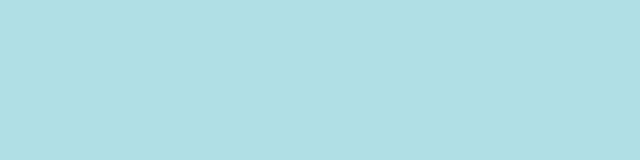
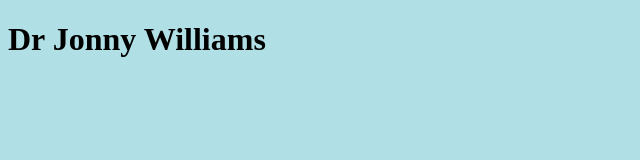
Before and after one commit to jonnyhtw/jonnyhtw.github.io, a plain HTML site: page index.html in a window 1280 px wide. Shown: the whole page, without its empty margins (0-640 px from the left). Drawn offline with Linux system fonts and the light colour scheme.

Commit message:
name on $HOME index u know what i mean

```diff
--- a/index.html
+++ b/index.html
@@ -9,6 +9,7 @@
 </head>
 
 <body>
+    <h1>Dr Jonny Williams</h1>
 
 </body>
 </html>
```
